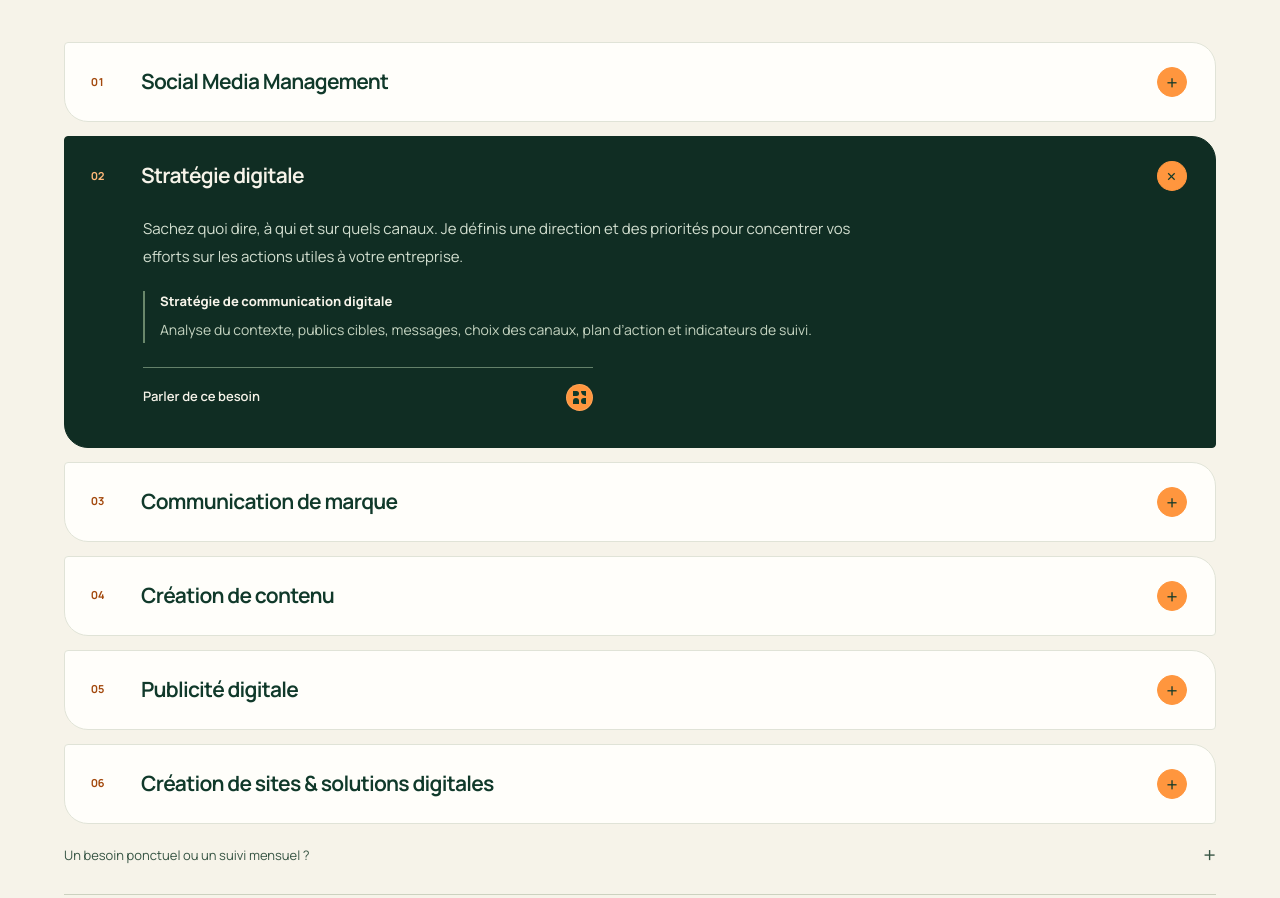
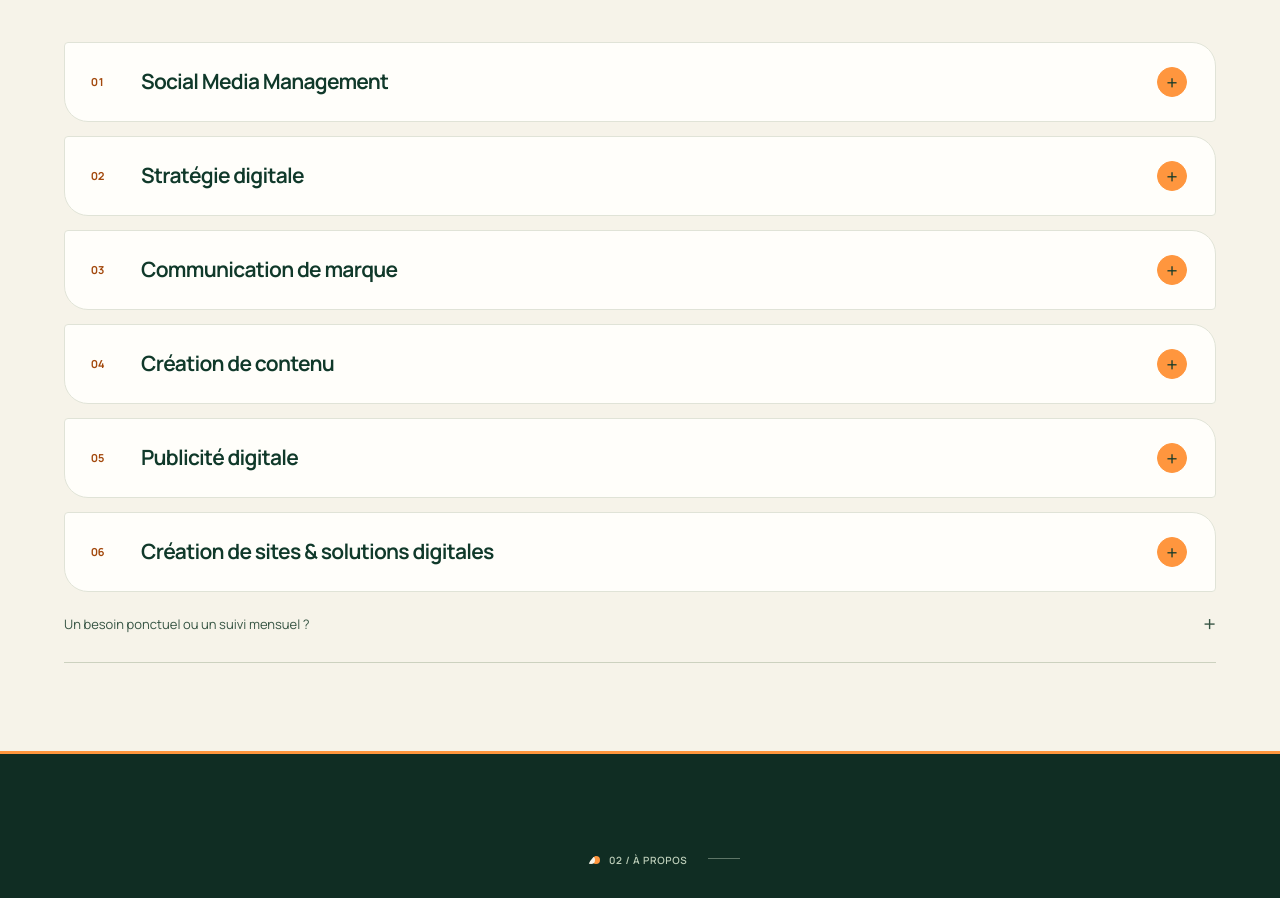
Before and after one commit to mmkdbusinessmkd/manasse-mukendi, a Next.js app: page / in a window 1280 px wide. Shown: the part 1122-2020 px from the top of the page. Built offline with nearby package versions, Linux system fonts and the light colour scheme.

Commit message:
Fermer tous les services par défaut

```diff
--- a/app/page.tsx
+++ b/app/page.tsx
@@ -242,7 +242,7 @@ export default function Home() {
 
     <section className="section services" id="services">
       <div className="section-head"><p className="eyebrow">01 / SERVICES</p><h2>Marketing digital.<br/>Des actions <em>concrètes.</em></h2><p className="section-intro">Stratégie de communication, gestion des réseaux sociaux, création de contenus et sites web : un accompagnement adapté aux objectifs de votre entreprise.</p></div>
-      <div className="service-list">{services.map(([n,t,d]) => <details className="service-disclosure" name="public-services" open={n === "02"} id={serviceAnchor(n)} key={n}>
+      <div className="service-list">{services.map(([n,t,d]) => <details className="service-disclosure" name="public-services" id={serviceAnchor(n)} key={n}>
         <summary><span className="service-number">{n}</span><h3>{t}</h3><span className="disclosure-sign" aria-hidden="true">+</span></summary>
         <div className="service-description"><p>{d}</p><dl className="service-scope"><dt>{serviceScope[n].label}</dt><dd>{serviceScope[n].deliverables}</dd></dl>{t === WEBSITE_SERVICE && <p className="service-example">Un exemple concret : <a href="#realisations">la boutique et l’espace de gestion Esengo Tech</a>.</p>}<a className="service-cta" href="#contact" aria-label={`Parler de ce besoin : ${t}`} onClick={() => { setRequestedService(t); trackConversion("Service selected"); }}>Parler de ce besoin <BrandGlyph className="compact"/></a></div>
       </details>)}</div>
```
